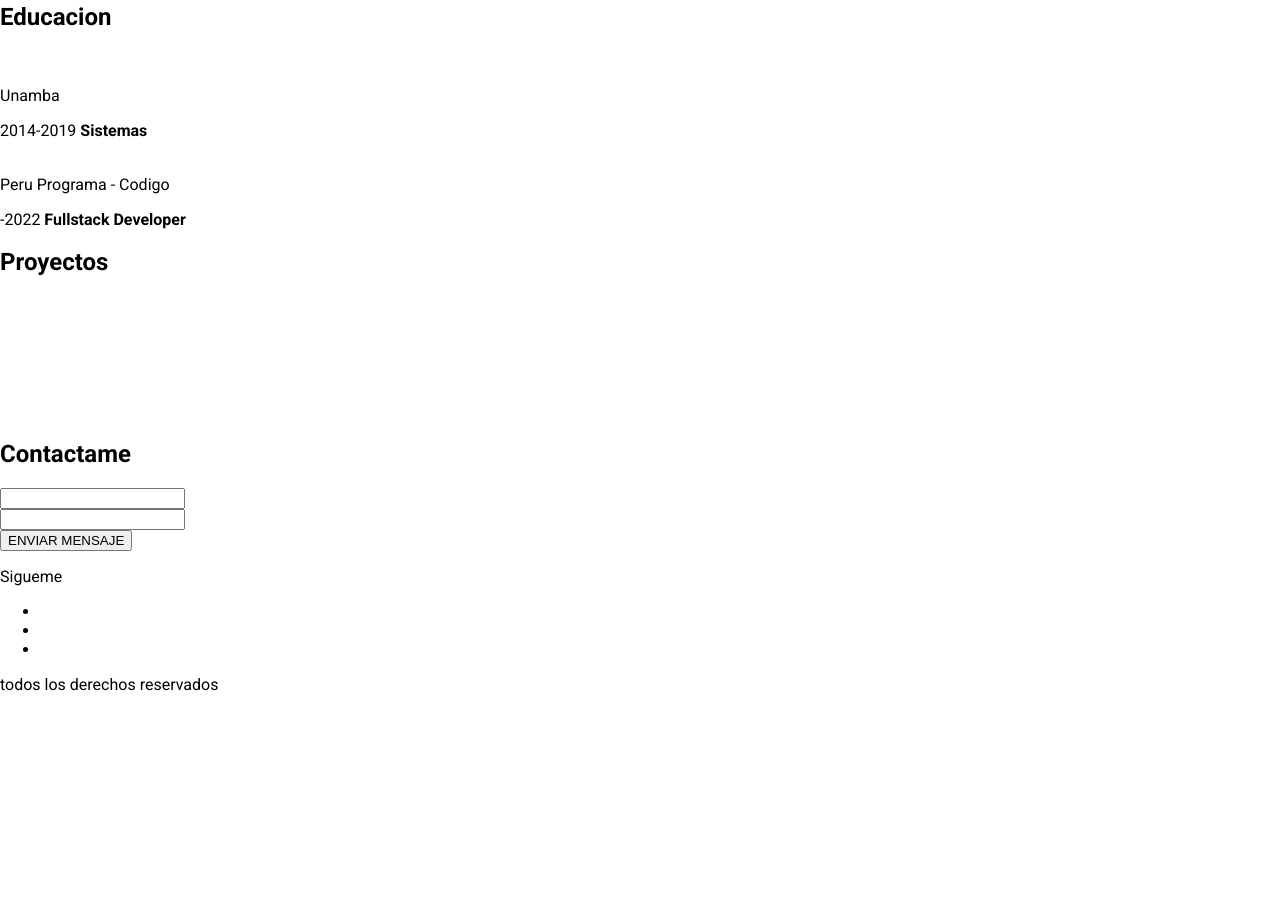
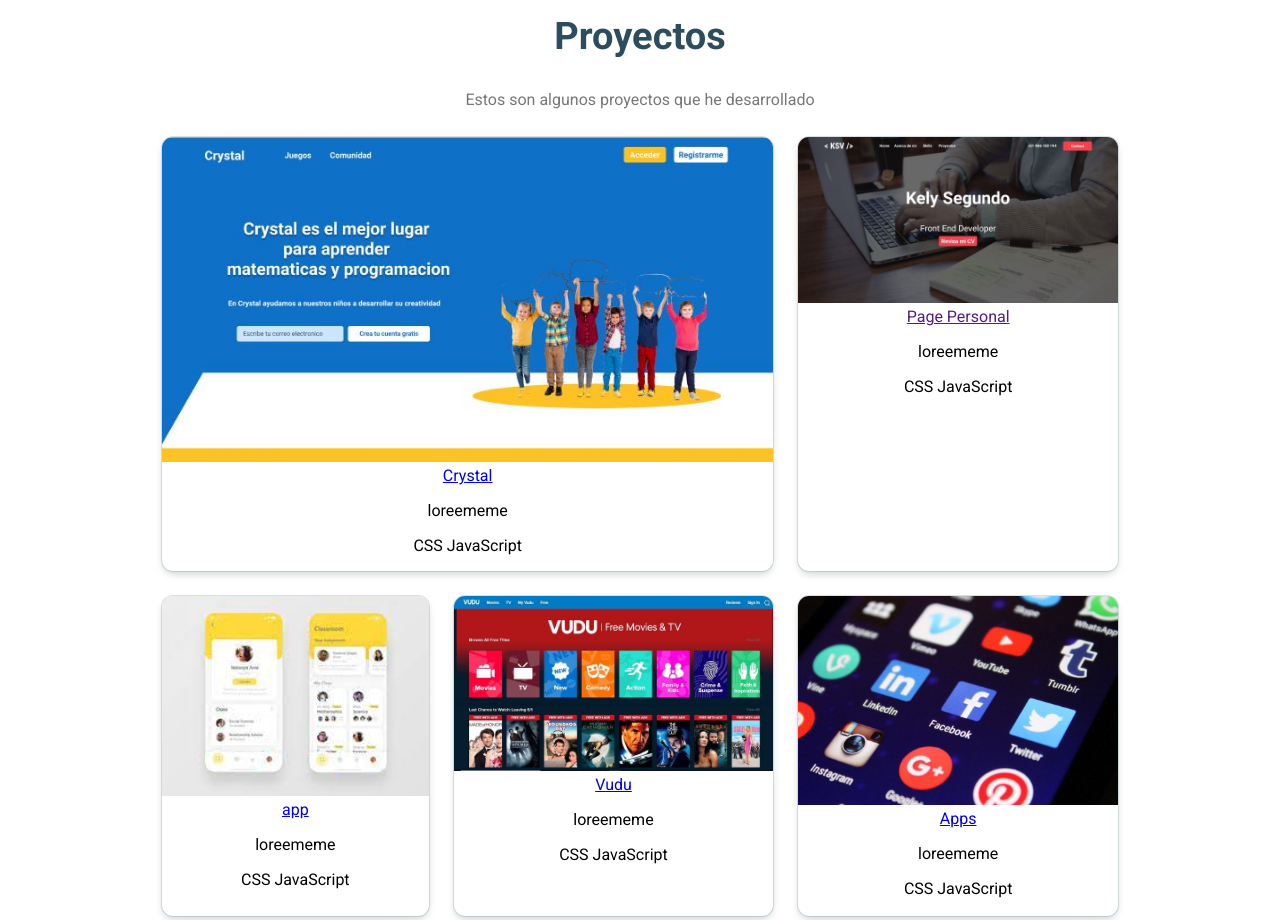
Before and after one commit to kelydev/page-personal-desafio-semana2, a plain HTML site: page index.html in a window 1280 px wide. Shown: the part 1185-2105 px from the top of the page. Before the commit the page ends 1895 px from the top, so only its background shows below. Drawn offline with Linux system fonts and the light colour scheme.

Commit message:
s2. Feat: Incorporacion de estilos a la seccion proyectos

```diff
--- a/css/style.css
+++ b/css/style.css
@@ -159,7 +159,7 @@ span {
 .about__link {
     text-decoration: none;
     font-size: 13px;
-    color:#777777;
+    color: #777777;
     margin: 0px 0px 0px 0px;
 }
 
@@ -204,8 +204,77 @@ span {
     margin-right: 75px;
 }
 
+/*-------------project--------------*/
+.project {}
+
+.project__title {
+    text-align: center;
+    color: #2D4D5F;
+    font: 700;
+    font-size: 38px;
+}
+
+.project__subtitle {
+    text-align: center;
+    color: #2D4D5F;
+    font-size: 16px;
+    font: 400;
+    color: #777777;
+}
+
+.project__grid--item1 {
+    grid-area: item1;
+}
+
+.project__grid--item2 {
+    grid-area: item2;
+}
+
+.project__grid--item3 {
+    grid-area: item3;
+}
+
+.project__grid--item4 {
+    grid-area: item4;
+}
+
+.project__grid--item5 {
+    grid-area: item5;
+}
+
+.project__grid {
+    display: grid;
+    grid-template-areas:
+        'item1'
+        'item2'
+        'item3'
+        'item4'
+        'item5';
+    gap: 1px;
+    padding: 0px 35px;
+}
+
+.project__img {
+    width: 100%;
+    border-radius: 11px 11px 0px 0px;
+}
+
+.card {
+    box-shadow: rgb(149 165 166 / 59%) 0px 4px 8px -2px, rgb(149 165 166 / 33%) 0px 0px 0px 1px;
+    border-radius: 11px;
+    text-align: center;
+    margin: 0.75rem;
+    min-height: 20rem;
+
+    /*align-items: center;
+    -webkit-box-align: center;*/
+}
+
+
+
 @media (min-width: 680px) and (max-width: 940px) {
-     /*about*/
+
+    /*about*/
     .grid-container {
         display: grid;
         grid-template-areas:
@@ -217,6 +286,7 @@ span {
         background-color: rgb(255, 255, 255);
         padding: 0px 85px;
     }
+
     /*.about__figure {
         max-width: 200px;
         box-shadow: -25px -25px 0px #F8414D;
@@ -246,6 +316,17 @@ span {
         text-align: left;
         padding-left: 30px;
     }
+
+    .project__grid {
+        display: grid;
+        grid-template-areas:
+            'item2 item2 item2 item2'
+            'item3 item3 item1 item1'
+            'item4 item4 item5 item5';
+        gap: 1px;
+        padding: 0px 85px;
+    }
+
 }
 
 @media (min-width: 940px) {
@@ -326,5 +407,13 @@ span {
     .about__contenedor--subTitle {
         text-align: left;
     }
-
+    /*project*/
+    .project__grid {
+        display: grid;
+        grid-template-areas:
+            'item3 item3 item2'
+            'item4 item5 item1';
+        gap: 1px;
+        padding: 0px 150px;
+    }
 }
--- a/index.html
+++ b/index.html
@@ -81,10 +81,13 @@
             <p class="about__contenedor--descripcion">
                 Lorem ipsum dolor sit amet consectetur adipisicing elit.
                 Architecto neque totam nesciunt unde vitae dolor qui, maxime, corrupti libero eaque quasi.
-                Quam minima ratione magni nesciunt. Beatae culpa enim dolorem? Saepe, earum repellat quae sint repellendus,
+                Quam minima ratione magni nesciunt. Beatae culpa enim dolorem? Saepe, earum repellat quae sint
+                repellendus,
                 blanditiis doloremque aliquam voluptate magni odit iure porro, modi ad ex at minus! Corporis,
-                quod excepturi impedit omnis alias animi similique accusantium numquam quidem. Unde dicta exercitationem minima,
-                at delectus voluptatum mollitia placeat iure vitae odit accusamus dolorem neque, id, quibusdam porro eligendi ad.
+                quod excepturi impedit omnis alias animi similique accusantium numquam quidem. Unde dicta exercitationem
+                minima,
+                at delectus voluptatum mollitia placeat iure vitae odit accusamus dolorem neque, id, quibusdam porro
+                eligendi ad.
             </p>
         </div>
         <div class="about__item4">
@@ -124,8 +127,7 @@
             </div>
         </div>
     </section>
-
-    <span></span>
+    <!--
     <section>
         <h2>Educacion</h2>
         <div>
@@ -151,45 +153,59 @@
             </article>
         </div>
     </section>
-    <section id="proyectos">
-        <h2>Proyectos</h2>
-        <article>
-            <img src="" alt="">
-            <a href=""></a>
-            <p></p>
+    -->
+    <section id="project">
+        <h2 class="project__title">Proyectos</h2>
+        <p class="project__subtitle"> Estos son algunos proyectos que he desarrollado</p>
+        <div class="project__grid">
+            <article class="project__grid--item1 card">
+                <img src="./img/aplicaciones.JPG" alt="Paleatos" class="project__img">
+                <a href="#">Apps</a>
+                <p>loreememe</p>
                 <p>
-                <span></span>
-                <span></span>
+                    <span>CSS</span>
+                    <span>JavaScript</span>
+                </p>
+            </article >
+            <article class="project__grid--item2 card">
+                <img src="./img/portafolio.JPG" alt="portafolio" class="project__img">
+                <a href="">Page Personal</a>
+                <p>loreememe</p>
+                <p>
+                    <span>CSS</span>
+                    <span>JavaScript</span>
                 </p>
             </article>
-        <article>
-            <img src="" alt="">
-            <a href=""></a>
-            <p></p>
+            <article class="project__grid--item3 card">
+                <img src="./img/plataforma.JPG" alt="plataforma" class="project__img">
+                <a href="#">Crystal</a>
+                <p>loreememe</p>
                 <p>
-                <span></span>
-                <span></span>
+                    <span>CSS</span>
+                    <span>JavaScript</span>
                 </p>
             </article>
-        <article>
-            <img src="" alt="">
-            <a href=""></a>
-            <p></p>
+            <article class="project__grid--item4 card">
+                <img src="./img/app.jpg" alt="app" class="project__img">
+                <a href="#">app</a>
+                <p>loreememe</p>
                 <p>
-                <span></span>
-                <span></span>
+                    <span>CSS</span>
+                    <span>JavaScript</span>
                 </p>
             </article>
-        <article>
-            <img src="" alt="">
-            <a href=""></a>
-            <p></p>
+            <article class="project__grid--item5 card">
+                <img src="./img/Vudu.jpg" alt="vudu"  class="project__img">
+                <a href="#">Vudu</a>
+                <p>loreememe</p>
                 <p>
-                <span></span>
-                <span></span>
+                    <span>CSS</span>
+                    <span>JavaScript</span>
                 </p>
             </article>
+        </div>
     </section>
+
     <section>
         <h2>Contactame</h2>
         <form action="">
```
Also changed, not shown: img/Paleatos.png (added), img/Vudu.jpg (added), img/aplicaciones.JPG (added), img/app.jpg (added), img/ecomerce.png (added), img/plataforma.JPG (added), img/portafolio.JPG (added). Lines whose indentation alone changed are shown as unchanged.
